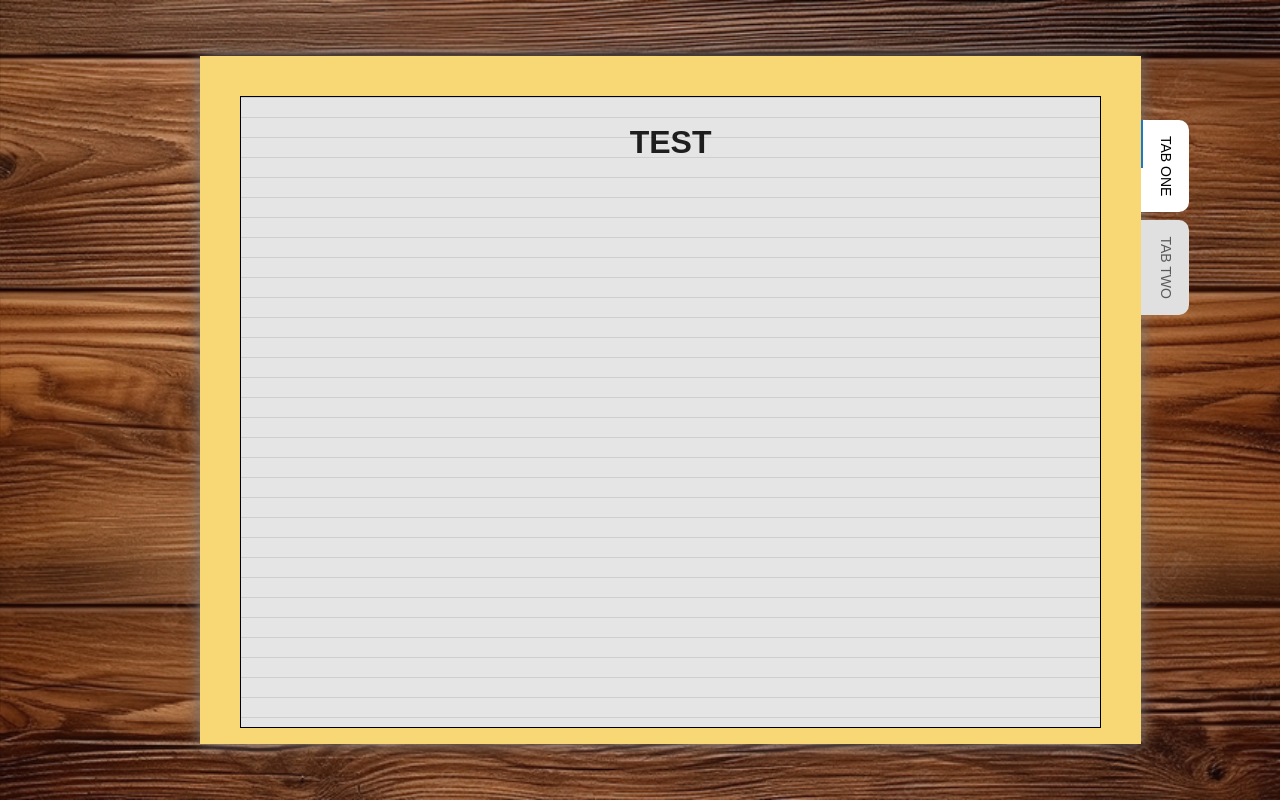
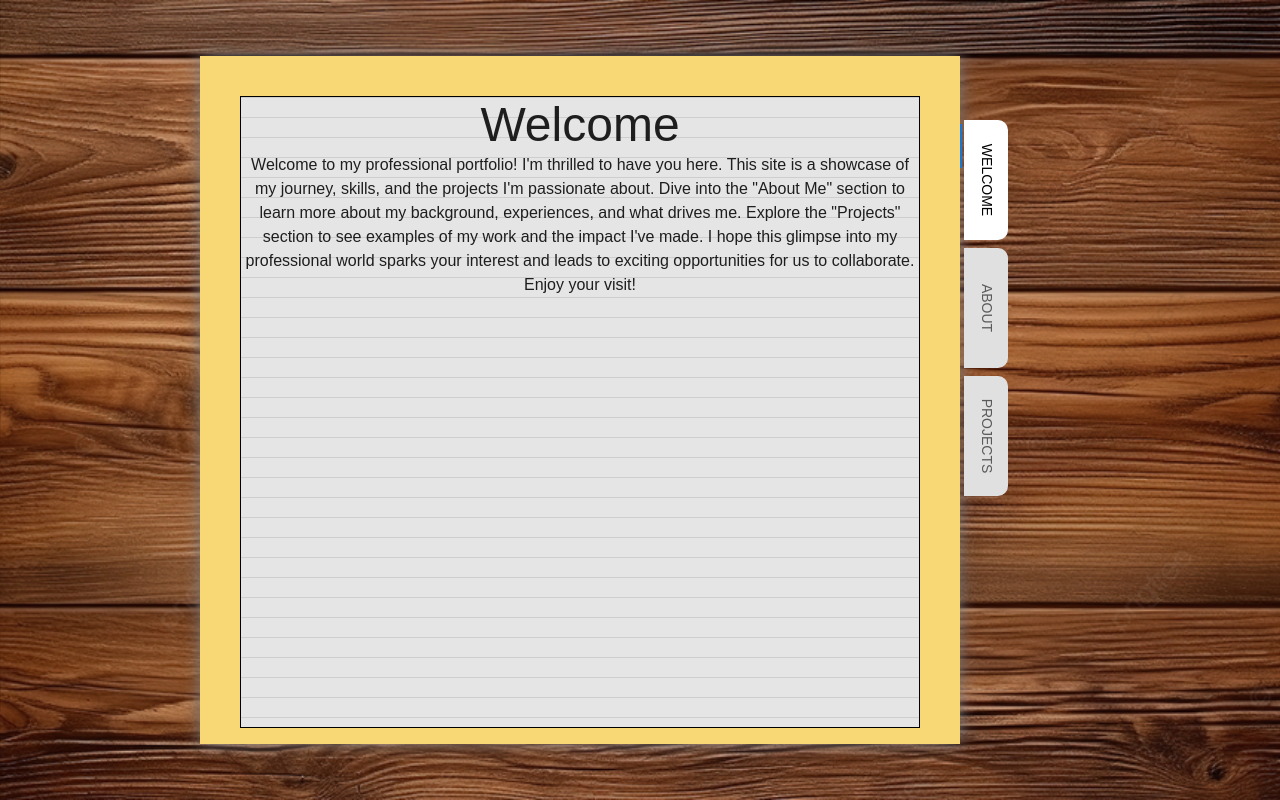
Before and after one commit to robbyj1388/resume-site, a React (Vite) app: page / in a window 1280 px wide. Shown: the top 800 px of the page. Built offline with nearby package versions, Linux system fonts and the light colour scheme; a web font is replaced by a local one.

Commit message:
feat/updated-layout:     * Working tabs     * New TabId type

```diff
--- a/src/features/folder-tabs/FolderTabs.tsx
+++ b/src/features/folder-tabs/FolderTabs.tsx
@@ -1,11 +1,14 @@
-import { useState } from "react";
 import { Box, Tab, Tabs } from "@mui/material";
+import type { TabId } from "@/types/TabId";
 
-export const FolderTabs = () => {
-  const [activeTab, setActiveTab] = useState(0);
-  const handleTabChange = (_event: React.SyntheticEvent, newTab: number) => {
-    setActiveTab(newTab);
-    console.log("print");
+type FolderTabsProps = {
+  value: TabId;
+  onChange: (value: TabId) => void;
+};
+export const FolderTabs = ({ value, onChange }: FolderTabsProps) => {
+  const handleTabChange = (_event: React.SyntheticEvent, newTab: TabId) => {
+    console.log(newTab);
+    onChange(newTab);
   };
 
   return (
@@ -17,7 +20,7 @@ export const FolderTabs = () => {
       }}
     >
       <Tabs
-        value={activeTab}
+        value={value}
         onChange={handleTabChange}
         aria-label="icon tabs example"
         sx={{
@@ -26,6 +29,8 @@ export const FolderTabs = () => {
             borderTopRightRadius: "10px",
             bgcolor: "#e0e0e0", // Inactive tab color
             mr: 1,
+            minWidth: 120,
+            minHeight: 44,
           },
           "& .Mui-selected": {
             bgcolor: "white", // Active tab color
@@ -33,8 +38,9 @@ export const FolderTabs = () => {
           },
         }}
       >
-        <Tab label="Tab One" />
-        <Tab label="Tab Two" />
+        <Tab value="welcome" label="Welcome" />
+        <Tab value="about" label="About" />
+        <Tab value="projects" label="Projects" />
       </Tabs>
     </Box>
   );
--- a/src/features/folder/Folder.tsx
+++ b/src/features/folder/Folder.tsx
@@ -2,6 +2,11 @@ import { Box } from "@mui/material";
 import { FolderTabs } from "../folder-tabs/FolderTabs";
 import { FolderBody } from "./components/FolderBody";
 import { Paper } from "./components/Paper";
+import { AboutMePage } from "../folder-tabs/components/AboutMePage";
+import { ProjectPage } from "../folder-tabs/components/ProjectPage";
+import { WelcomePage } from "../folder-tabs/components/WelcomePage";
+import { useState } from "react";
+import type { TabId } from "@/types/TabId";
 
 const folderMargin = {
   t: 5,
@@ -16,7 +21,14 @@ const folderPadding = {
   r: 5,
 };
 
+const TAB_CONTENT: Record<TabId, React.ReactNode> = {
+  welcome: <WelcomePage />,
+  about: <AboutMePage />,
+  projects: <ProjectPage />,
+};
+
 export const Folder = () => {
+  const [activeTab, setActiveTab] = useState<TabId>("welcome");
   return (
     <Box
       sx={{
@@ -35,9 +47,7 @@ export const Folder = () => {
       }}
     >
       <FolderBody>
-        <Paper>
-          <h1>TEST</h1>
-        </Paper>
+        <Paper>{TAB_CONTENT[activeTab]}</Paper>
       </FolderBody>
       <Box
         sx={{
@@ -47,7 +57,7 @@ export const Folder = () => {
           flexShrink: 0,
         }}
       >
-        <FolderTabs />
+        <FolderTabs value={activeTab} onChange={setActiveTab} />
       </Box>
     </Box>
   );
--- /dev/null
+++ b/src/types/TabId.ts
@@ -0,0 +1 @@
+export type TabId = "welcome" | "about" | "projects";
```
